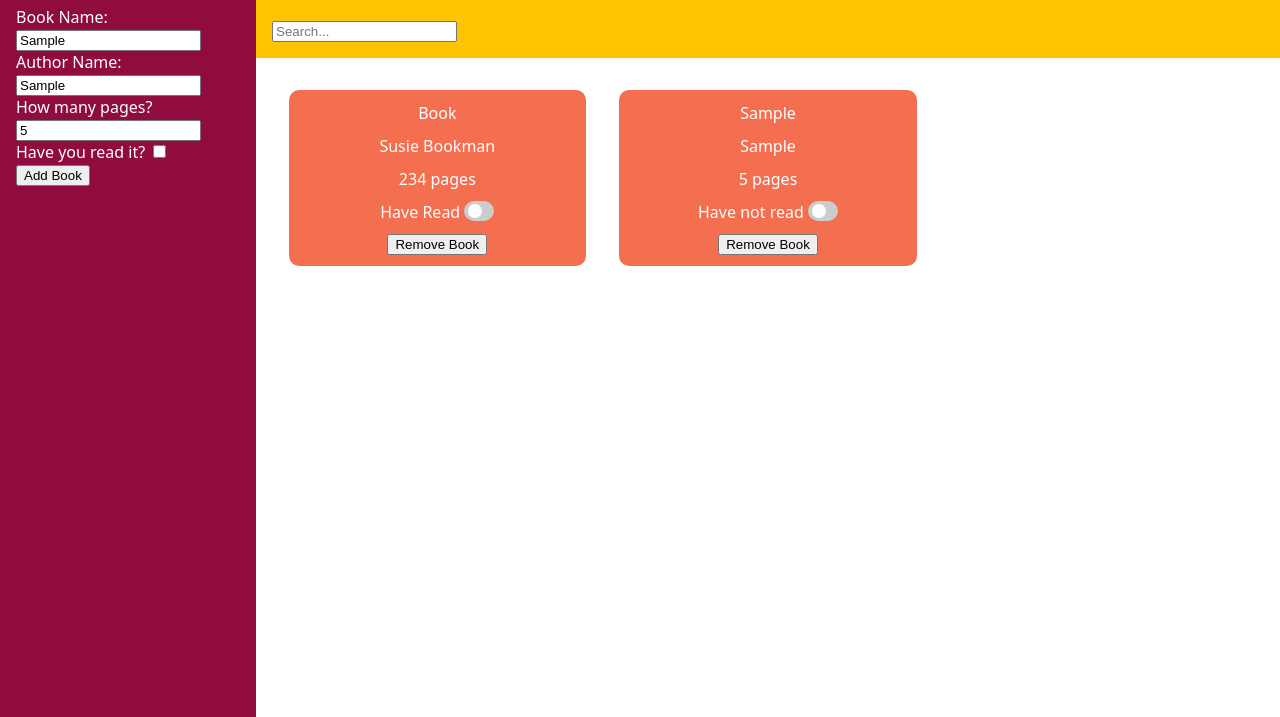
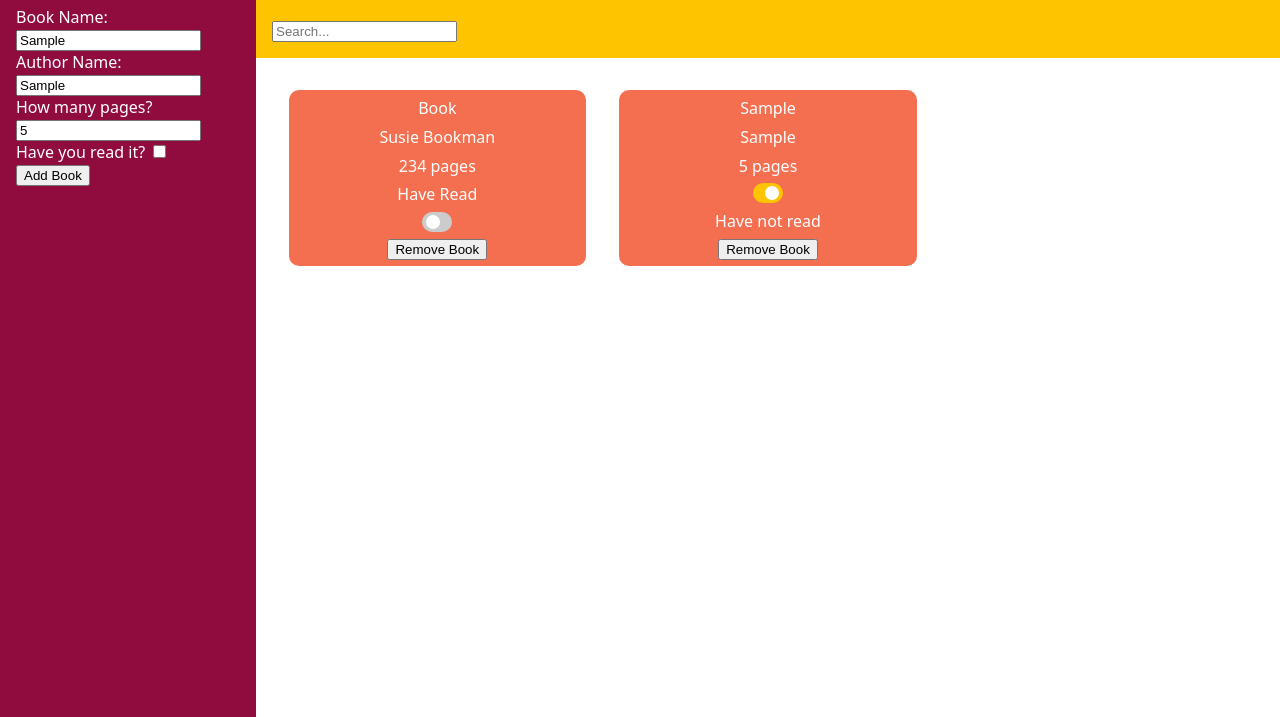
Before and after one commit to Hiya-its-Aya/library, a plain HTML site: page index.html in a window 1280 px wide. Both pictures are taken after typing "Sample", "Sample", "5" into the empty fields and a click on the button "Add Book". Shown: the part 83-800 px from the top of the page. Drawn offline with Linux system fonts and the light colour scheme.

Commit message:
fix toggle bug again

```diff
--- a/index.html
+++ b/index.html
@@ -43,12 +43,11 @@
             <div class="name">Book</div>
             <div class="author">Susie Bookman</div>
             <div class="pages">234 pages</div>
-            <div class="read">Have Read
-                <label class="switch">
-                    <input type="checkbox">
-                    <span class="slider round"></span>
-                </label>
-            </div>
+            <div class="read">Have Read</div>
+            <label class="switch">
+                <input type="checkbox">
+                <span class="slider round"></span>
+            </label>
             <button class="remove">Remove Book</button>
         </div>
     </div>
--- a/script.js
+++ b/script.js
@@ -65,6 +65,26 @@ Book.prototype.makeCard = function(){
   }
   card.appendChild(read);
 
+  const toggle = document.createElement('label');
+  toggle.setAttribute('class', "switch");
+  card.appendChild(toggle);
+
+  const input = document.createElement('INPUT');
+  input.setAttribute('type', "checkbox");
+  if(read.textContent == "Have read "){
+    input.checked = true;
+  }
+  else{
+    input.checked = false;
+  }
+  toggle.appendChild(input);
+
+  const span = document.createElement('span');
+  span.setAttribute('class', "slider round");
+  toggle.appendChild(span);
+
+  input.addEventListener('change', handleToggle(card, input, read))
+
   const remove = document.createElement('button');
   remove.setAttribute('class', 'remove');
   remove.textContent = "Remove Book";
@@ -74,36 +94,20 @@ Book.prototype.makeCard = function(){
     remove.parentElement.remove();
   })
 
-  makeToggle(read);
+
+
 }
 
-//male toggle for read/notread
-function makeToggle(read){
-  const toggle = document.createElement('label');
-  toggle.setAttribute('class', "switch");
-  read.appendChild(toggle);
-
-  const input = document.createElement('INPUT');
-  input.setAttribute('type', "checkbox");
-  toggle.appendChild(input);
-
-  if(read.textContent == "Have read "){
-    input.checked = true;
-  }
-  else{
-    input.checked = false;
-  }
-
-  const span = document.createElement('span');
-  span.setAttribute('class', "slider round");
-  toggle.appendChild(span);
-
-  input.addEventListener('change', () => {
+//make toggle for read/notread
+function handleToggle(card, input, read){
     if(input.checked = true){
       read.textContent = "Have not read "
-      // card.appendChild(read)
+      card.appendChild(read)
     }
-  } )
+    else{
+      read.textContent ="Have read "
+      card.appendChild(read)
+    }
 }
 
 
```
